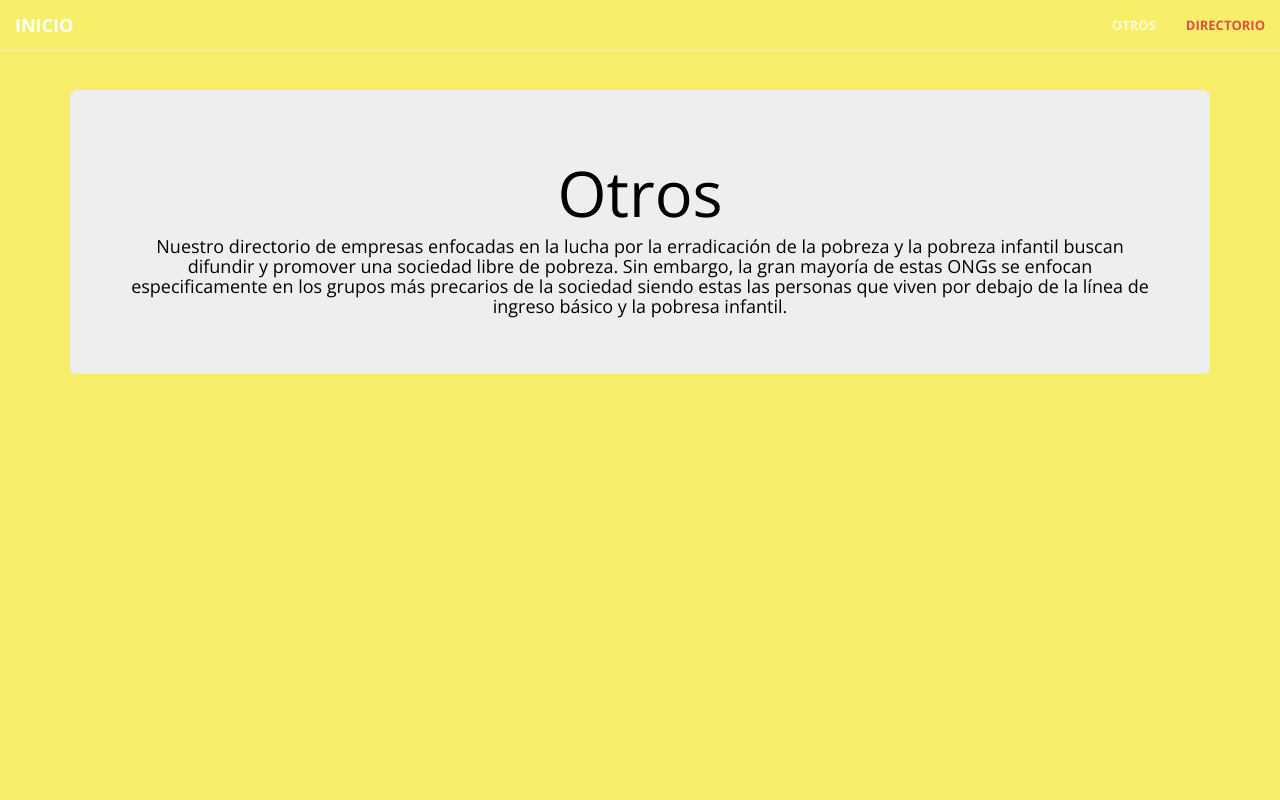
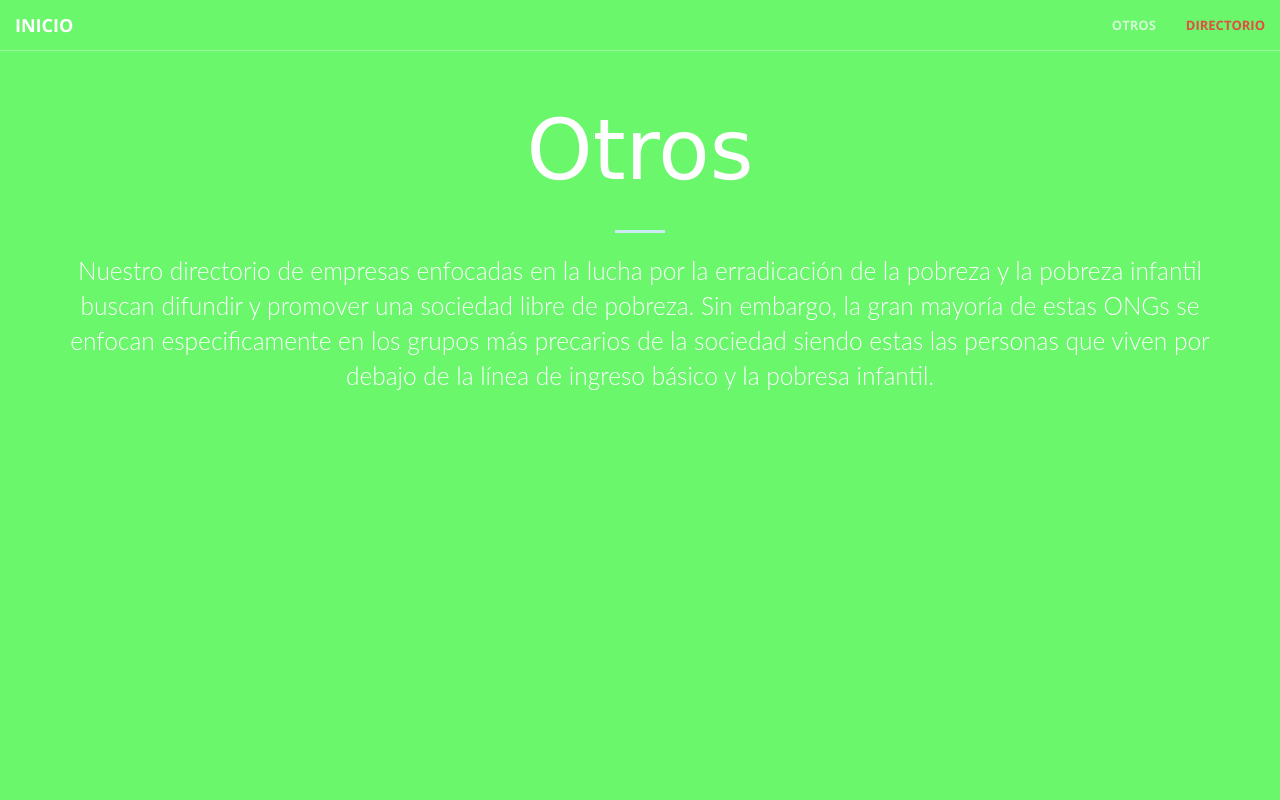
Before and after one commit to SebasiGarmen/Proyecto-Dev, a website: page Proyecto_Alternativo/Otros.html in a window 1280 px wide. Shown: the top 800 px of the page. Drawn offline with nearby package versions, Linux system fonts and the light colour scheme.

Commit message:
jajajaja

```diff
--- a/Proyecto_Alternativo/Otros.html
+++ b/Proyecto_Alternativo/Otros.html
@@ -79,12 +79,12 @@
   <header>
    <div class="container">
        <div class="row">
-              <div class="col-lg-12 titulo">
-                <header class="jumbotron hero-spacer">
-                    <h1>Otros</h1>
-                    <h4>Nuestro directorio de empresas enfocadas en la lucha por la erradicación de la pobreza y la pobreza infantil buscan difundir y promover una sociedad libre de pobreza. Sin embargo, la gran mayoría de estas ONGs se enfocan especificamente en los grupos más precarios de la sociedad siendo estas las personas que viven por debajo de la línea de ingreso básico y la pobresa infantil.</h4>
-
-                </header>
+           <div class="col-lg-12">
+               <div class="intro-text">
+                 <span class="titulodecatego"> Otros </span>
+                   <hr class="star-light">
+                   <span class="skills">Nuestro directorio de empresas enfocadas en la lucha por la erradicación de la pobreza y la pobreza infantil buscan difundir y promover una sociedad libre de pobreza. Sin embargo, la gran mayoría de estas ONGs se enfocan especificamente en los grupos más precarios de la sociedad siendo estas las personas que viven por debajo de la línea de ingreso básico y la pobresa infantil.</span>
+               </div>
            </div>
        </div>
    </div>
--- a/Proyecto_Alternativo/css/creative.css
+++ b/Proyecto_Alternativo/css/creative.css
@@ -5,7 +5,7 @@
 
 header {
   text-align: center;
-  background: #F7EF6A;
+  background: #6af76c;
   color: white;
 }
 
@@ -596,3 +596,8 @@ overflow: hidden;
    .titulo{
      color: black;
    }
+
+ .titulodecatego{
+   font-size: 6em;
+   font-family: verdana;
+ }
```
Also changed, not shown: Proyecto_Alternativo/Defanimales.html (+6 -6 lines), Proyecto_Alternativo/DerechosHumanos.html (+6 -7 lines), Proyecto_Alternativo/MedioAmbiente.html (+6 -6 lines), Proyecto_Alternativo/Pobreza.html (+6 -7 lines), Proyecto_Alternativo/Salud.html (+6 -6 lines). Lines whose indentation alone changed are shown as unchanged.
